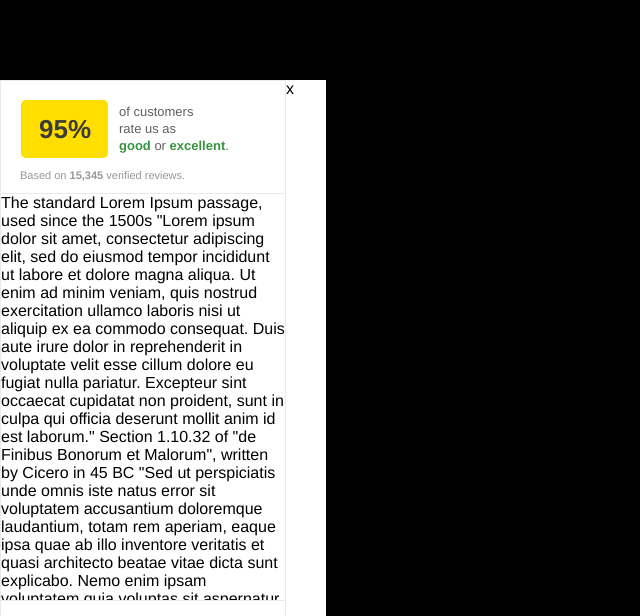
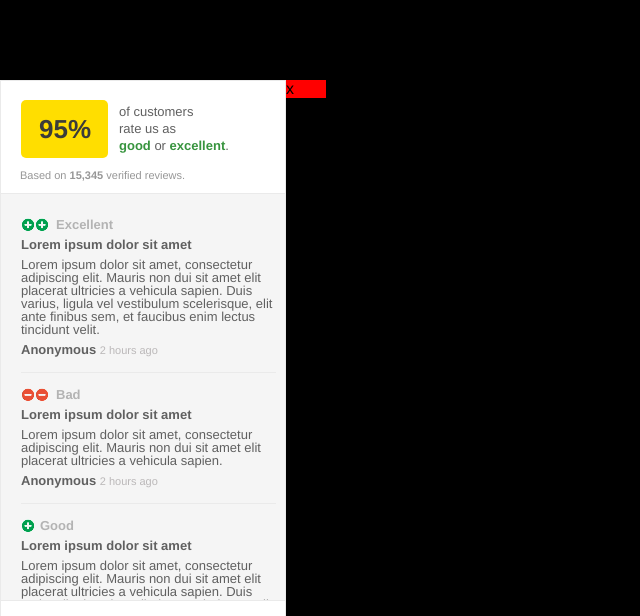
Before and after one commit to vitali-usik-work/plugin-widget-ui, a plain HTML site: page widget.html in a window 1280 px wide. Shown: the top 616 px of the page, without its empty margins (0-640 px from the left). Drawn offline with Linux system fonts and the light colour scheme.

Commit message:
fix class names, update structure

```diff
--- a/css/style.css
+++ b/css/style.css
@@ -3,7 +3,7 @@
 /* fonts import */
 @import url();
 
-/* reset by medic */
+/* reset by anton rogov */
 * {padding:0; margin:0;}
 img {border:0 none;}
 div {display:block; position:relative;}
@@ -33,26 +33,45 @@ body {background: #000;}
     .logo_wrapper {display: block; position: relative;}
     .logo_wrapper img {padding: 14px 16px 14px 17px;}
 
-/* widget_full_wrapper */
-.widget_full_wrapper {display: block; position: absolute; overflow: hidden; left: 0; top: 10%; background-color: #ffffff; width: 326px; font-family: 'Helvetica', sans-serif;}
 
-.widget_full {display: block; position: relative; float: left; width: 284px; border: 1px solid #eaeaea;}
-	.widget_header {display: block; position: relative;}
-		.widget_header .raiting_wrapper {display: block; position: relative; overflow: hidden; margin-top: 19px;}
-			.raiting_percent {display: block; position: relative; float: left; width: 87px; margin-left: 20px;}
-			.raiting_percent h5 {padding: 16px 18px; font-size: 26px; line-height: 26px; color: #3b3c3a; background-color: #ffde00; border-radius: 5px;}
-      .raiting_text {display: block; position: relative; float: right; width: 146px; margin-right: 20px;}
-      .raiting_text p {font-size: 13px; line-height: 17px; color: #606060; font-weight: lighter; margin-top: 3px;}
-      .raiting_text p strong {color: #37943e;}
 
+
+/* feefo-display-wrapper */
+.feefo-display-wrapper {display: block; position: absolute; left: 0; top: 10%; font-family: 'Helvetica', sans-serif;}
+
+/* feefo-modal-dialog */
+.feefo-modal-dialog {display: block; position: relative; overflow: hidden; left: 0; top: 10%; width: 326px;}
+
+/* feefo-modal-content */
+.feefo-modal-content {display: block; position: relative; float: left; background-color: #ffffff; width: 284px; border: 1px solid #eaeaea;}
+  .feefo-modal-header {display: block; position: relative;}
+  .feefo-modal-header .raiting_wrapper {display: block; position: relative; overflow: hidden; margin-top: 19px;}
+    .raiting_percent {display: block; position: relative; float: left; width: 87px; margin-left: 20px;}
+    .raiting_percent h5 {padding: 16px 18px; font-size: 26px; line-height: 26px; color: #3b3c3a; background-color: #ffde00; border-radius: 5px;}
+    .raiting_text {display: block; position: relative; float: right; width: 146px; margin-right: 20px;}
+    .raiting_text p {font-size: 13px; line-height: 17px; color: #606060; font-weight: lighter; margin-top: 3px;}
+    .raiting_text p strong {color: #37943e;}
     .raiting_based {display: block; position: relative; margin: 12px 19px;}
     .raiting_based p {font-size: 11px; line-height: 11px; color: #979797; font-weight: lighter;}
 
-  .widget_body {display: block; position: relative; height: 406px; border-top: 1px solid #eaeaea; border-bottom: 1px solid #eaeaea; overflow: auto;}
+  .feefo-modal-body {display: block; position: relative; height: 406px; border-top: 1px solid #eaeaea; border-bottom: 1px solid #eaeaea; overflow: auto;}
+    .feefo-reviews {display: block; position: relative; padding: 24px 9px 10px 20px; background-color: #f5f5f5;}
+      .feefo-review {margin-bottom: 15px;}
+        .feefo-review-rating-desc {font-size: 13px; line-height: 13px; color: #b3b3b3;}
+        .feefo-review-rating-excellent {background: url(../assets/excellent-icon.png) 0 0 no-repeat; padding-left: 35px;}
+        .feefo-review-rating-bad {background: url(../assets/bad-icon.png) 0 0 no-repeat; padding-left: 35px;}
+        .feefo-review-rating-good {background: url(../assets/good-icon.png) 0 0 no-repeat; padding-left: 19px;}
+        .feefo-review-rating-poor {background: url(../assets/poor-icon.png) 0 0 no-repeat; padding-left: 19px;}
+        .feefo-review-title {font-size: 13px; line-height: 13px; color: #606060; margin-top: 7px;}
+        .feefo-review-content {font-size: 13px; line-height: 13px; color: #606060; margin-top: 7px;}
+        .feefo-review-author {font-size: 13px; line-height: 13px; color: #606060; font-weight: bold; margin-top: 7px;}
+        .feefo-review-date {font-weight: normal; font-size: 11px; color: #bbb8b9;}
+        .feefo-review-line {border-top: 1px solid #eaeaea; margin-top: 15px;}
 
-  .widget_footer {display: block; position: relative; overflow: hidden;}
+  .feefo-modal-footer {display: block; position: relative; overflow: hidden;}
     .wf_logo {display: block; position: relative; float: left; margin: 26px 0 27px 16px;}
     .wf_readall {display: block; position: relative; float: right; margin: 18px 26px 0 0;}
       .wf_readall button {height: 40px; width: 125px; background-color: #424242; color: #ffffff; font-size: 13px; line-height: 40px; border-radius: 5px; font-weight: bold; text-align: center; cursor: pointer;}
 
-.widget_close {display: block; position: relative; float: right; width: 40px;}
+/* feefo-modal-close-btn */
+.feefo-modal-close-btn {display: block; position: relative; float: right; width: 40px; background-color: red;}
--- a/widget.html
+++ b/widget.html
@@ -14,10 +14,11 @@
 			</div>
 			<!-- / -->
 		</div>
-
-		<div class="widget_full_wrapper">
-			<div class="widget_full">
-				<div class="widget_header">
+		<div class="feefo-display-wrapper">
+			<div class="feefo-modal-dialog">
+        		<div class="feefo-modal-frame"></div>
+        		<div class="feefo-modal-content">
+					<div class="feefo-modal-header">
 						<div class="raiting_wrapper">
 							<div class="raiting_percent">
 								<h5>95%</h5>
@@ -30,28 +31,68 @@
 							<p>Based on <strong>15,345</strong> verified reviews.</p>
 						</div>
 					</div>
-				<div class="widget_body">
-					The standard Lorem Ipsum passage, used since the 1500s
-
-"Lorem ipsum dolor sit amet, consectetur adipiscing elit, sed do eiusmod tempor incididunt ut labore et dolore magna aliqua. Ut enim ad minim veniam, quis nostrud exercitation ullamco laboris nisi ut aliquip ex ea commodo consequat. Duis aute irure dolor in reprehenderit in voluptate velit esse cillum dolore eu fugiat nulla pariatur. Excepteur sint occaecat cupidatat non proident, sunt in culpa qui officia deserunt mollit anim id est laborum."
-
-Section 1.10.32 of "de Finibus Bonorum et Malorum", written by Cicero in 45 BC
-
-"Sed ut perspiciatis unde omnis iste natus error sit voluptatem accusantium doloremque laudantium, totam rem aperiam, eaque ipsa quae ab illo inventore veritatis et quasi architecto beatae vitae dicta sunt explicabo. Nemo enim ipsam voluptatem quia voluptas sit aspernatur aut odit aut fugit, sed quia consequuntur magni dolores eos qui ratione voluptatem sequi nesciunt. Neque porro quisquam est, qui dolorem ipsum quia dolor sit amet, consectetur, adipisci velit, sed quia non numquam eius modi tempora incidunt ut labore et dolore magnam aliquam quaerat voluptatem. Ut enim ad minima veniam, quis nostrum exercitationem ullam corporis suscipit laboriosam, nisi ut aliquid ex ea commodi consequatur? Quis autem vel eum iure reprehenderit qui in ea voluptate velit esse quam nihil molestiae consequatur, vel illum qui dolorem eum fugiat quo voluptas nulla pariatur?"
-
-1914 translation by H. Rackham
-
-"But I must explain to you how all this mistaken idea of denouncing pleasure and praising pain was born and I will give you a complete account of the system, and expound the actual teachings of the great explorer of the truth, the master-builder of human happiness. No one rejects, dislikes, or avoids pleasure itself, because it is pleasure, but because those who do not know how to pursue pleasure rationally encounter consequences that are extremely painful. Nor again is there anyone who loves or pursues or desires to obtain pain of itself, because it is pain, but because occasionally circumstances occur in which toil and pain can procure him some great pleasure. To take a trivial example, which of us ever undertakes laborious physical exercise, except to obtain some advantage from it? But who has any right to find fault with a man who chooses to enjoy a pleasure that has no annoying consequences, or one who avoids a pain that produces no resultant pleasure?"
-
-Section 1.10.33 of "de Finibus Bonorum et Malorum", written by Cicero in 45 BC
-
-"At vero eos et accusamus et iusto odio dignissimos ducimus qui blanditiis praesentium voluptatum deleniti atque corrupti quos dolores et quas molestias excepturi sint occaecati cupiditate non provident, similique sunt in culpa qui officia deserunt mollitia animi, id est laborum et dolorum fuga. Et harum quidem rerum facilis est et expedita distinctio. Nam libero tempore, cum soluta nobis est eligendi optio cumque nihil impedit quo minus id quod maxime placeat facere possimus, omnis voluptas assumenda est, omnis dolor repellendus. Temporibus autem quibusdam et aut officiis debitis aut rerum necessitatibus saepe eveniet ut et voluptates repudiandae sint et molestiae non recusandae. Itaque earum rerum hic tenetur a sapiente delectus, ut aut reiciendis voluptatibus maiores alias consequatur aut perferendis doloribus asperiores repellat."
-
-1914 translation by H. Rackham
-
-"On the other hand, we denounce with righteous indignation and dislike men who are so beguiled and demoralized by the charms of pleasure of the moment, so blinded by desire, that they cannot foresee the pain and trouble that are bound to ensue; and equal blame belongs to those who fail in their duty through weakness of will, which is the same as saying through shrinking from toil and pain. These cases are perfectly simple and easy to distinguish. In a free hour, when our power of choice is untrammelled and when nothing prevents our being able to do what we like best, every pleasure is to be welcomed and every pain avoided. But in certain circumstances and owing to the claims of duty or the obligations of business it will frequently occur that pleasures have to be repudiated and annoyances accepted. The wise man therefore always holds in these matters to this principle of selection: he rejects pleasures to secure other greater pleasures, or else he endures pains to avoid worse pains."
+					<div class="feefo-modal-body">
+						<div class="feefo-reviews">
+                    		<div class="feefo-review">
+                    			<h4 class="feefo-review-rating-desc feefo-review-rating-excellent">Excellent</h4>
+		                        <h5 class="feefo-review-title">Lorem ipsum dolor sit amet</h5>
+		                        <p class="feefo-review-content">
+		                        	Lorem ipsum dolor sit amet, consectetur adipiscing elit.
+		                            Mauris non dui sit amet elit placerat ultricies a vehicula sapien. Duis varius, ligula vel
+		                            vestibulum scelerisque, elit ante finibus sem, et faucibus enim lectus tincidunt velit.
+		                        </p>
+		                        <p class="feefo-review-author">
+		                        	Anonymous <span class="feefo-review-date">2 hours ago</span>
+		                        </p>
+		                        <div class="feefo-review-line">
+		                        	<!-- -->
 		                        </div>
-				<div class="widget_footer">
+                    		</div>
+                    		<div class="feefo-review">
+                    			<h4 class="feefo-review-rating-desc feefo-review-rating-bad">Bad</h4>
+		                        <h5 class="feefo-review-title">Lorem ipsum dolor sit amet</h5>
+		                        <p class="feefo-review-content">
+		                        	Lorem ipsum dolor sit amet, consectetur adipiscing elit.
+		                            Mauris non dui sit amet elit placerat ultricies a vehicula sapien.
+		                        </p>
+		                        <p class="feefo-review-author">
+		                        	Anonymous <span class="feefo-review-date">2 hours ago</span>
+		                        </p>
+		                        <div class="feefo-review-line">
+		                        	<!-- -->
+		                        </div>
+                    		</div>
+                    		<div class="feefo-review">
+                    			<h4 class="feefo-review-rating-desc feefo-review-rating-good">Good</h4>
+		                        <h5 class="feefo-review-title">Lorem ipsum dolor sit amet</h5>
+		                        <p class="feefo-review-content">
+		                        	Lorem ipsum dolor sit amet, consectetur adipiscing elit.
+		                            Mauris non dui sit amet elit placerat ultricies a vehicula sapien. Duis varius, ligula vel
+		                            vestibulum scelerisque, elit ante finibus sem, et faucibus enim lectus tincidunt velit.
+		                        </p>
+		                        <p class="feefo-review-author">
+		                        	Anonymous <span class="feefo-review-date">2 hours ago</span>
+		                        </p>
+		                        <div class="feefo-review-line">
+		                        	<!-- -->
+		                        </div>
+                    		</div>
+                    		<div class="feefo-review">
+                    			<h4 class="feefo-review-rating-desc feefo-review-rating-poor">Poor</h4>
+		                        <h5 class="feefo-review-title">Lorem ipsum dolor sit amet</h5>
+		                        <p class="feefo-review-content">
+		                        	Lorem ipsum dolor sit amet, consectetur adipiscing elit.
+		                        </p>
+		                        <p class="feefo-review-author">
+		                        	Anonymous <span class="feefo-review-date">2 hours ago</span>
+		                        </p>
+		                        <div class="feefo-review-line">
+		                        	<!-- -->
+		                        </div>
+                    		</div>
+                    	</div>
+					</div>
+					<div class="feefo-modal-footer">
 						<div class="wf_logo">
 							<img src="assets/Feefo_logo_grey_yellow.png" alt="feefo_logo">
 						</div>
@@ -59,15 +100,11 @@ Section 1.10.33 of "de Finibus Bonorum et Malorum", written by Cicero in 45 BC
 							<button type="submit">Read all reviews</button>
 						</div>
 					</div>
-
-
-
 				</div>
-			<div class="widget_close">
+				<div class="feefo-modal-close-btn">
 					x
 				</div>
-
 			</div>
-
+		</div>
 	</body>
 </html>
```
Also changed, not shown: integration.html (added, +51 -0 lines). Lines whose indentation alone changed are shown as unchanged.
